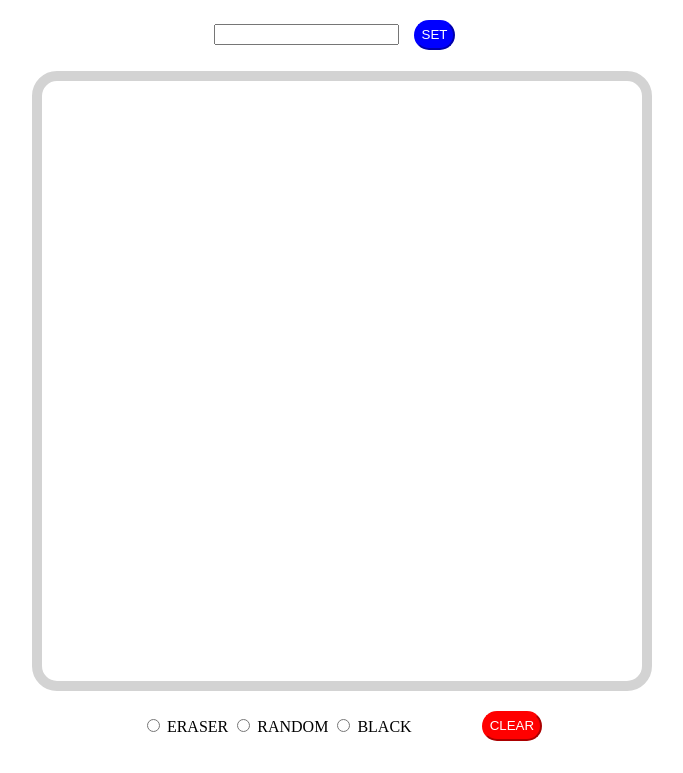
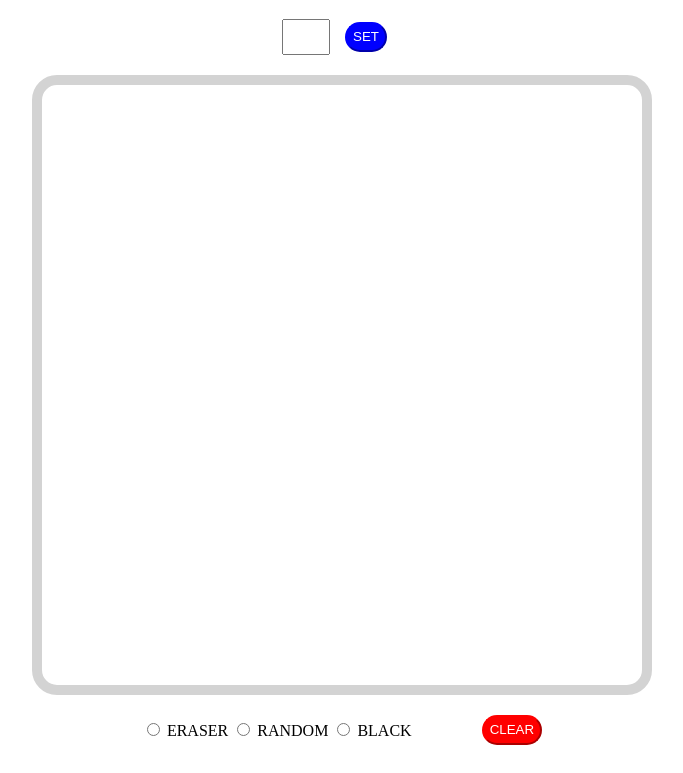
Before and after one commit to MotheoMolobi/etch-a-sketch, a plain HTML site: page index.html in a window 1280 px wide. Shown: the part 69-842 px from the top of the page, without its empty margins (298-981 px from the left). Drawn offline with Linux system fonts and the light colour scheme.

Commit message:
final product

```diff
--- a/style.css
+++ b/style.css
@@ -70,3 +70,8 @@ footer, #clear-btn:hover {
 #display {
     font-weight: bold;
 }
+
+#input {
+    height: 30px;
+    width: 40px;
+}
```
